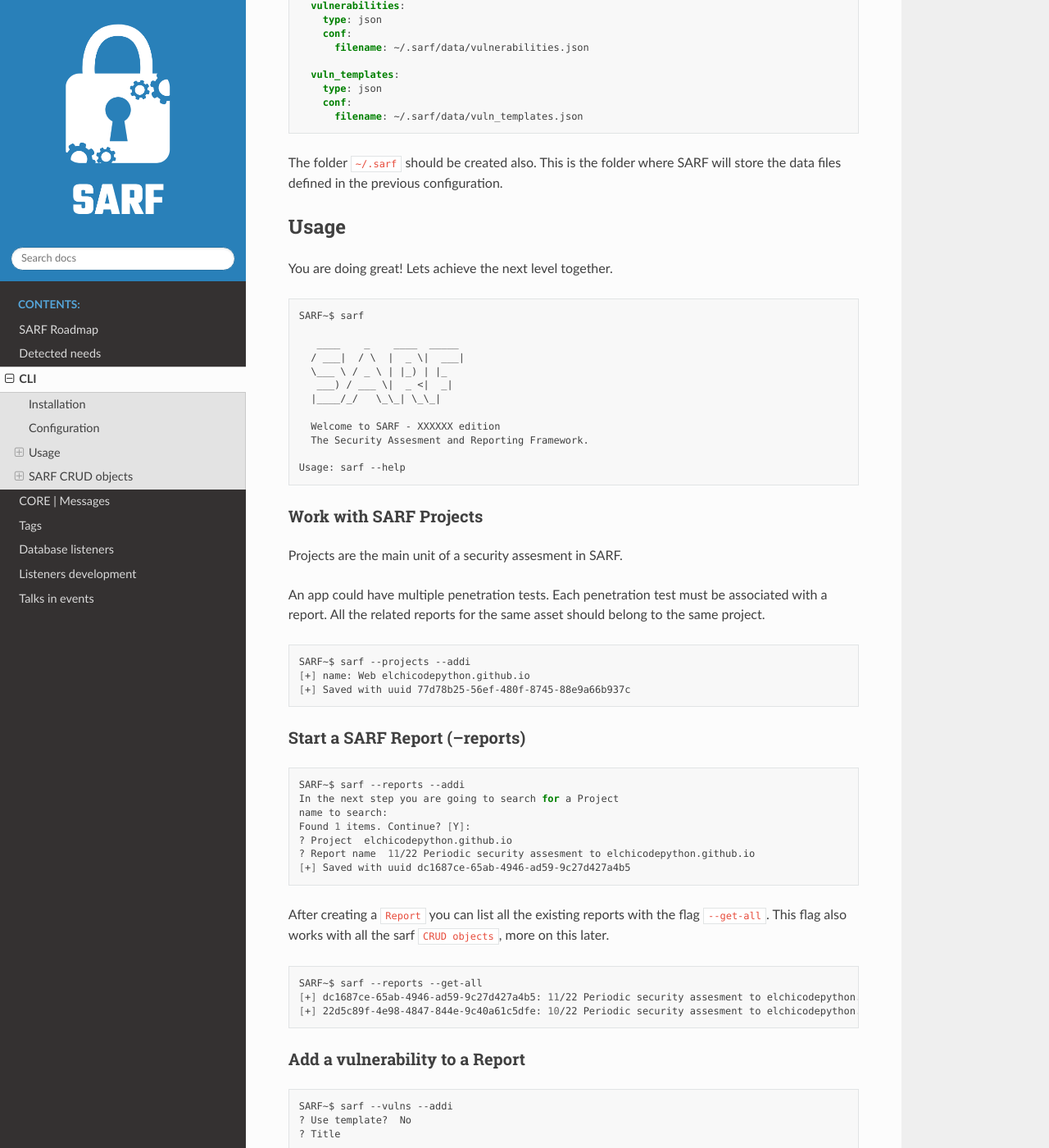
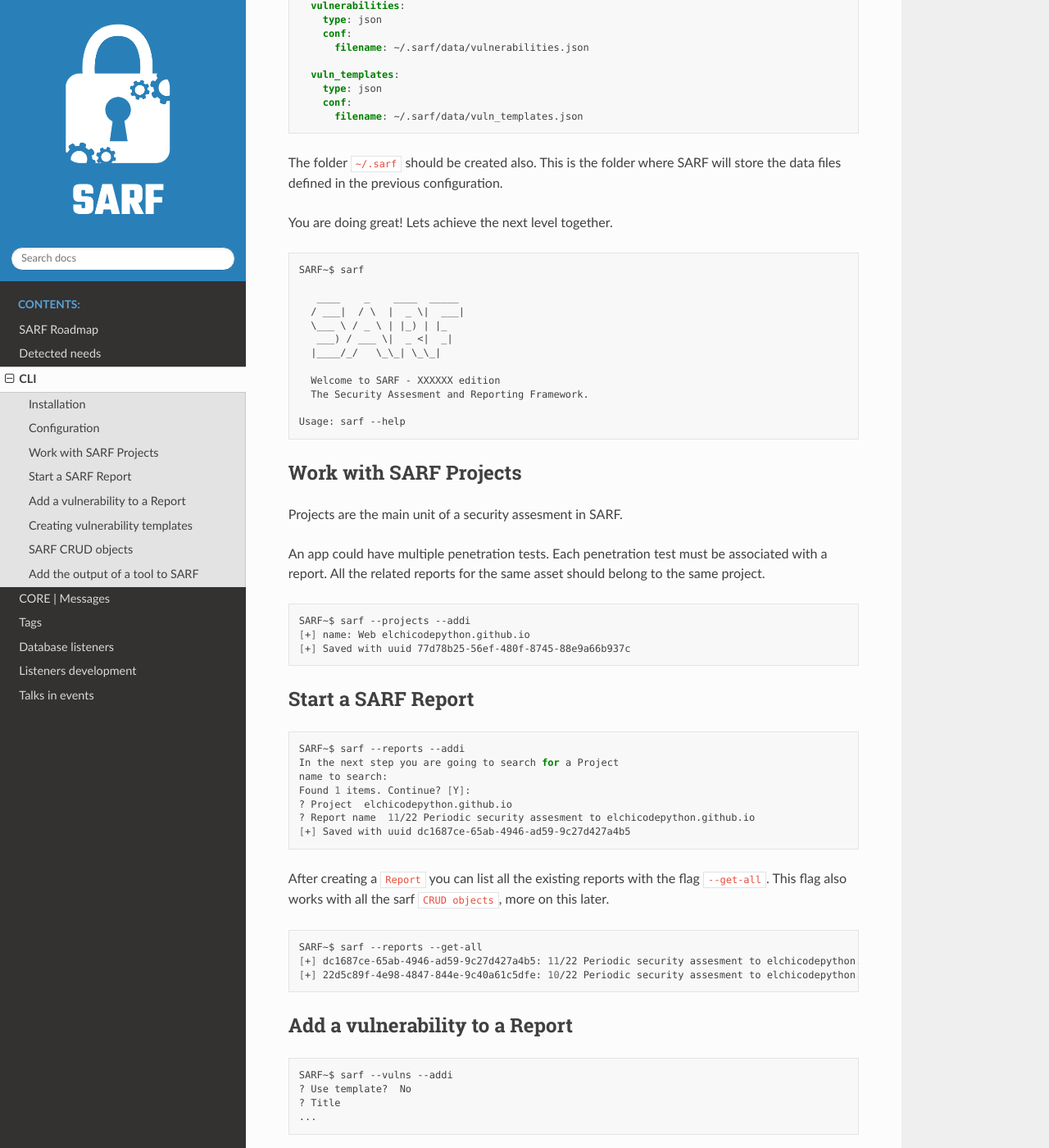
Before and after one commit to elchicodepython/SARF, a Sphinx documentation site: the page built from docs/cli/quickstart.md, in a window 1280 px wide and 1400 px high, scrolled down 1328 px. Shown: the whole window at 82% size. Built offline with Sphinx 7.4.7 and the Read the Docs theme 2.0.0, drawn with Linux system fonts in a browser that asks for light colours.

Commit message:
docs: improve quickstart structure

````diff
--- a/docs/cli/quickstart.md
+++ b/docs/cli/quickstart.md
@@ -80,7 +80,6 @@
 where SARF will store the data files defined in the previous
 configuration.
 
-## Usage
 
 You are doing great! Lets achieve the next level together.
 
@@ -99,7 +98,7 @@
 Usage: sarf --help
 ```
 
-### Work with SARF Projects
+## Work with SARF Projects
 
 Projects are the main unit of a security assesment in SARF.
 
@@ -113,7 +112,7 @@
 [+] Saved with uuid 77d78b25-56ef-480f-8745-88e9a66b937c
 ```
 
-### Start a SARF Report (--reports)
+## Start a SARF Report
 
 ```bash
 SARF~$ sarf --reports --addi
@@ -134,7 +133,7 @@
 [+] 22d5c89f-4e98-4847-844e-9c40a61c5dfe: 10/22 Periodic security assesment to elchicodepython.github.io
 ```
 
-### Add a vulnerability to a Report
+## Add a vulnerability to a Report
 
 ```bash
 SARF~$ sarf --vulns --addi
@@ -143,8 +142,7 @@
 ...
 ```
 
-### Creating vulnerability templates
-
+## Creating vulnerability templates
 
 SARF can use `Vulnerability templates` to speed up the security assesment reporting
 process. `Vulnerability templates` can be created manually with the following command:
@@ -193,7 +191,7 @@
 - `--delete <UUID>`
 
 
-### Add the output of a tool to SARF
+## Add the output of a tool to SARF
 
 The output of any console tool can be redirected to sarf. It doesn't matter if
 these are plain text or binary.
````
